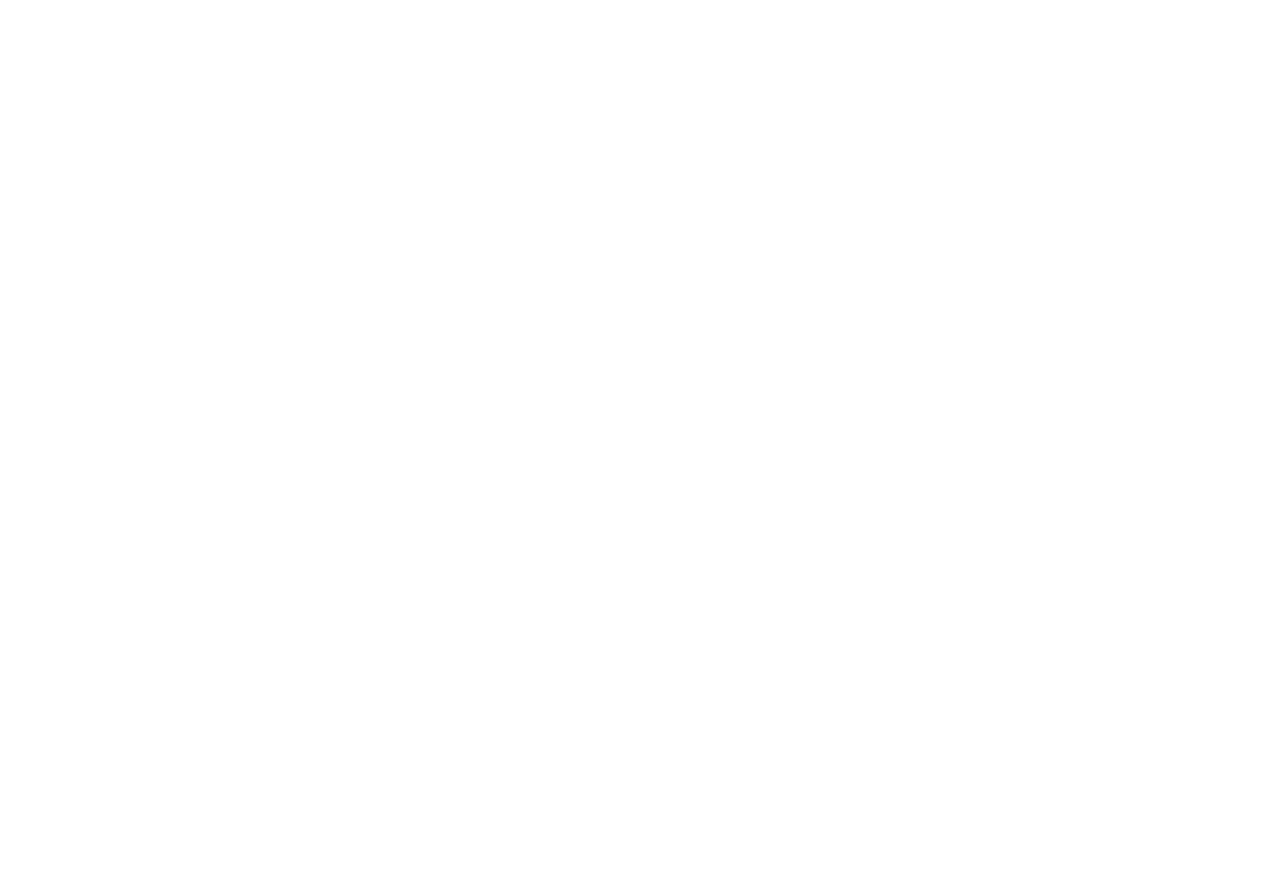
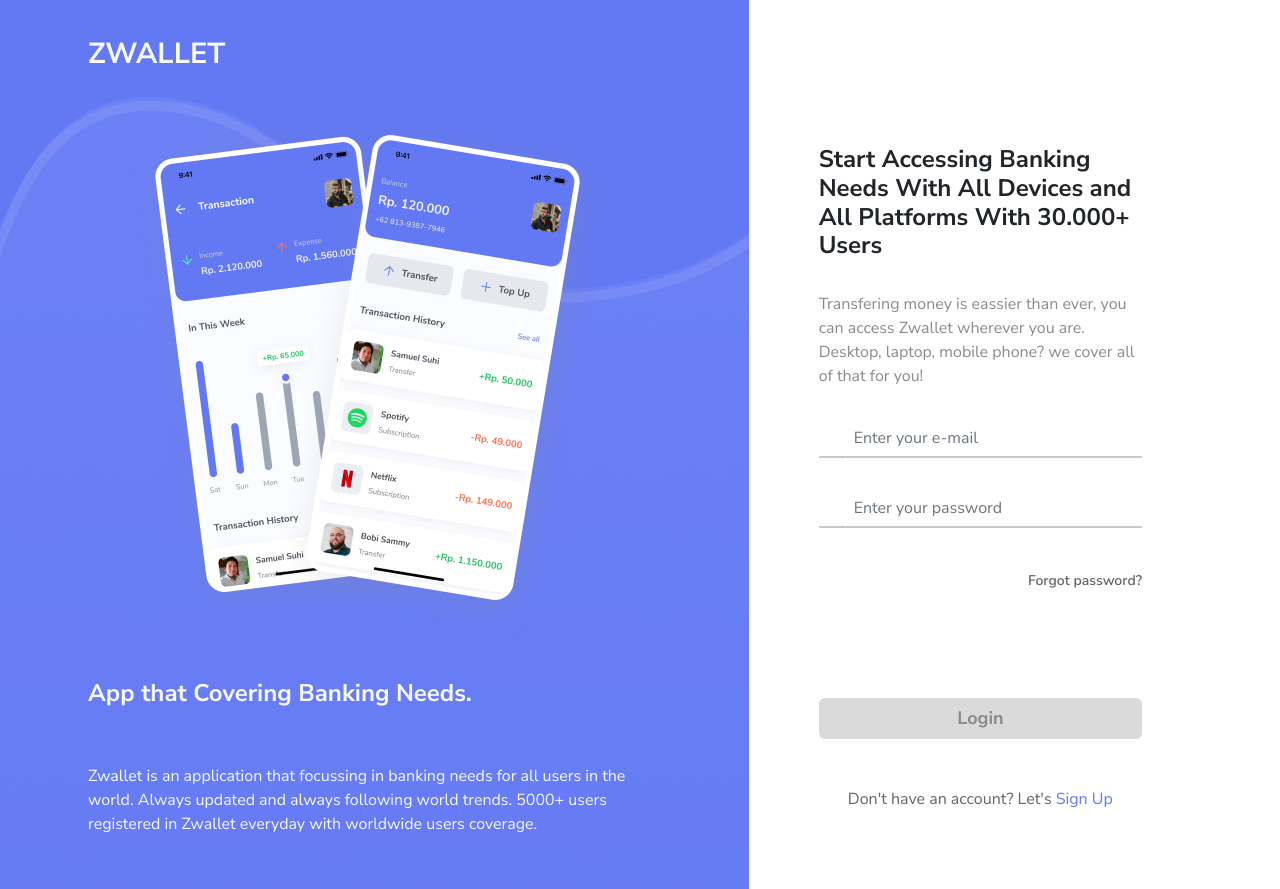
Before and after one commit to refaldy04/fw9-react-rewalletdig, a React (Create React App) app: page /login in a window 1280 px wide. Before the commit this address had no page. Before the commit the page ends 800 px from the top, so only its background shows below. Built offline with nearby package versions, Linux system fonts and the light colour scheme.

Commit message:
slicing login page

```diff
--- a/src/App.js
+++ b/src/App.js
@@ -4,6 +4,7 @@
 // import Example from './pages/Example';
 import Count from './pages/Counter';
 import Home from './pages/Home';
+import Login from './pages/Login';
 
 export class App extends Component {
   render() {
@@ -11,6 +12,7 @@
       <Routes>
         {/* <Route path="/" element={<Example />} /> */}
         <Route path="/" element={<Home />} />
+        <Route path="login" element={<Login />} />
         <Route path="counter" element={<Count />} />
       </Routes>
     );
--- a/src/pages/Home.js
+++ b/src/pages/Home.js
@@ -23,7 +23,7 @@
         <nav>
           <h1>Zwallet</h1>
           <div>
-            <Link to="/" className="login">
+            <Link to="/login" className="login">
               Login
             </Link>
             <Link to="/" className="signup">
--- /dev/null
+++ b/src/pages/Login.js
@@ -0,0 +1,65 @@
+import React, { Component } from 'react';
+import '../asset/css/login.css';
+
+import phone from '../asset/img/Group 57.png';
+
+export class Login extends Component {
+  render() {
+    return (
+      <main class="row vh-100">
+        <div class="col-md-7 fw-intro d-flex flex-column justify-content-center">
+          <h1 class="fw-brand text-light">ZWALLET</h1>
+          <figure class="figure text-center">
+            <img src={phone} class="figure-img img-fluid rounded" alt="phone-1" />
+          </figure>
+
+          <h3 class="fw-motto text-light">App that Covering Banking Needs.</h3>
+          <p class="text-light mt-5">
+            Zwallet is an application that focussing in banking needs for all users in the world. Always updated and always following world trends. 5000+ users registered in Zwallet everyday with worldwide users coverage.
+          </p>
+        </div>
+        <div class="col-md-5 fw-form d-flex flex-column">
+          <h3 class="fw-motto fw-margin">Start Accessing Banking Needs With All Devices and All Platforms With 30.000+ Users</h3>
+          <p class="fw-accessibility mt-4">Transfering money is eassier than ever, you can access Zwallet wherever you are. Desktop, laptop, mobile phone? we cover all of that for you!</p>
+          <div class="col-auto my-3">
+            <label class="visually-hidden" for="autoSizingInputGroup">
+              Email
+            </label>
+            <div class="input-group">
+              <div class="input-group-text">
+                <i data-feather="mail"></i>
+              </div>
+              <input type="email" class="form-control" placeholder="Enter your e-mail" />
+            </div>
+          </div>
+          <div class="col-auto my-3">
+            <label class="visually-hidden" for="autoSizingInputGroup">
+              Password
+            </label>
+            <div class="input-group">
+              <div class="input-group-text">
+                <i data-feather="lock"></i>
+              </div>
+              <input type="password" class="form-control" placeholder="Enter your password" />
+            </div>
+          </div>
+          <p class="mt-4 text-end fw-forgot-pw">
+            <a href="reset-password-page-confirm-email.html">Forgot password?</a>
+          </p>
+          <a href="home-page.html">
+            <div class="d-grid fw-button rounded">
+              <button class="btn" type="button">
+                <span class="fw-login-btn">Login</span>
+              </button>
+            </div>
+          </a>
+          <p class="my-5 text-center fw-signup">
+            Don't have an account? Let's <a href="signup-page.html">Sign Up</a>
+          </p>
+        </div>
+      </main>
+    );
+  }
+}
+
+export default Login;
```
